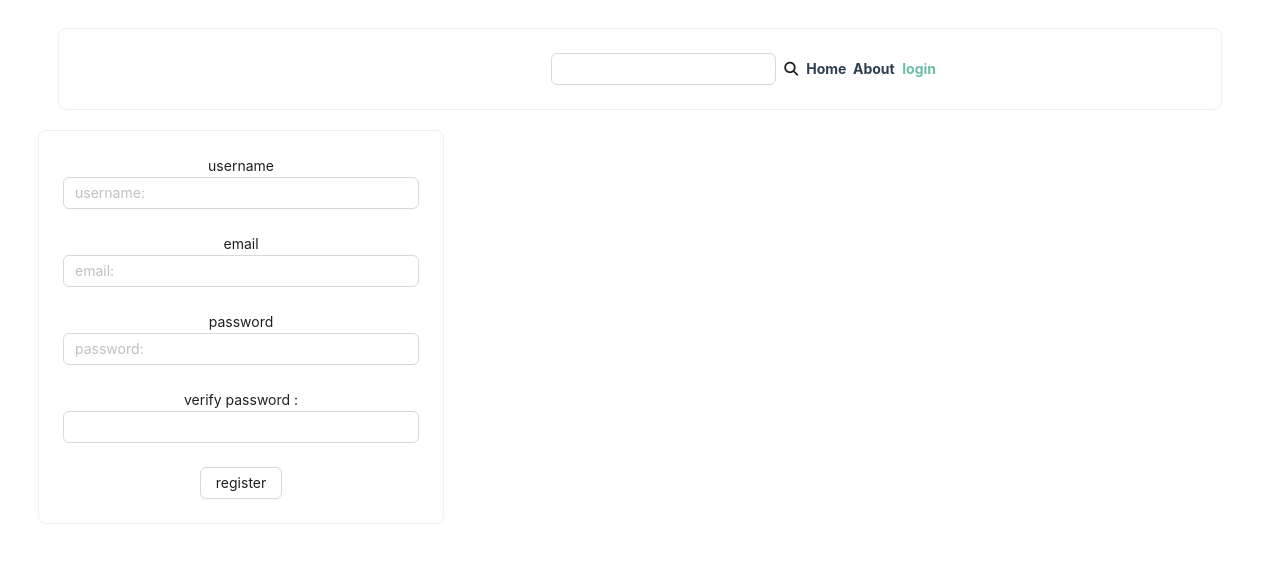
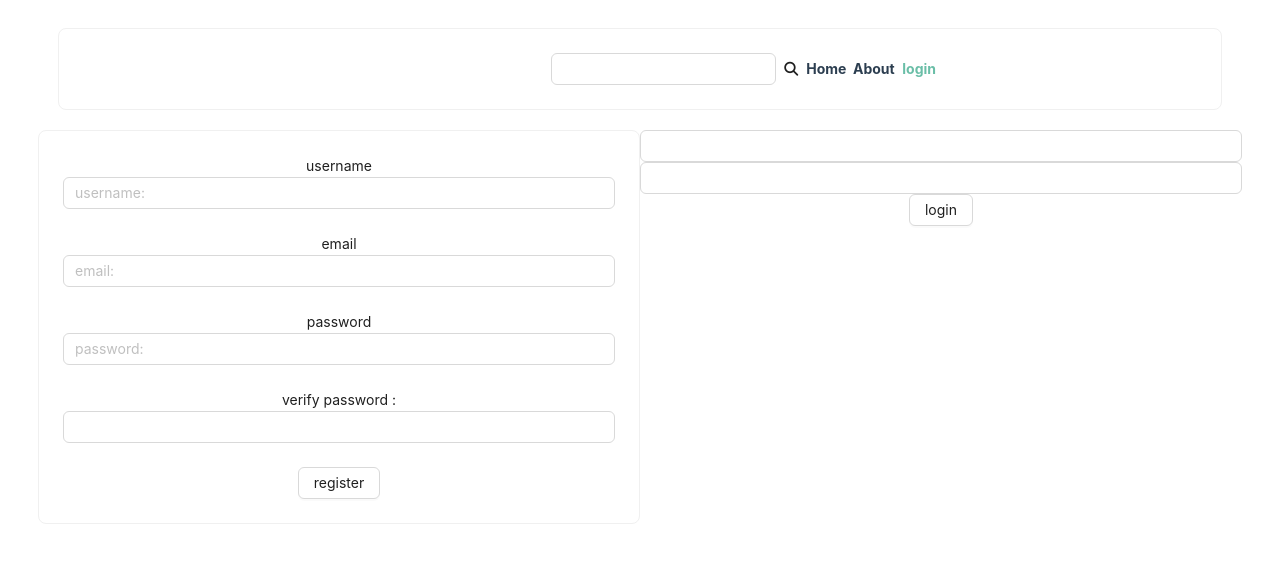
Before and after one commit to tuuguuwastaken/soc-front-app, a Vue app: page /login in a window 1280 px wide. Shown: the top 562 px of the page. Built offline with nearby package versions, Linux system fonts and the light colour scheme; no server answers.

Commit message:
login stuff made

```diff
--- a/src/services/interceptor/interceptor.js
+++ b/src/services/interceptor/interceptor.js
@@ -2,15 +2,8 @@ import axios from 'axios';
 import { env } from '@/environment/environment';
 
 const instance = axios.create();
+let backendUrl = env.api
 
-const isLocalAvailable = checkLocalAvailability();
-let backendUrl = ''
-
-if(isLocalAvailable){
-  backendUrl = env.local
-} else {
-  backendUrl = env.api
-}
 
 
 if (backendUrl) {
@@ -39,14 +32,3 @@ if (backendUrl) {
 }
 
 export default instance;
-
-async function checkLocalAvailability() {
-  try {
-    const response = await axios.get(env.local);
-    if(response.status === 200){
-      return true
-    }
-  } catch (error) {
-    return false;
-  }
-}
--- a/src/services/main/userService.js
+++ b/src/services/main/userService.js
@@ -16,6 +16,14 @@ class UserService {
             email:email,
         })
     }
+
+    static loginUser(tag,password){
+        return instance.post(`${api}${baseURL}/login`, {
+            tag:tag,
+            password:password
+        })
+    }
+
 }
 
 export default UserService;
--- a/src/views/login/login.vue
+++ b/src/views/login/login.vue
@@ -1,27 +1,38 @@
 <template>
   <a-row>
-    <a-col>
+    <a-col :span="12">
       <a-card>
         <a-form>
           <a-form-item>
             <label>username</label>
-            <a-input v-model="username" placeholder="username:"/>
+            <a-input v-model:value="username"  id="username" placeholder="username:"/>
           </a-form-item>
           <a-form-item>
             <label>email</label>
-            <a-input v-model="email" placeholder="email:"></a-input>
+            <a-input v-model:value="email" placeholder="email:"></a-input>
           </a-form-item>
           <a-form-item>
             <label>password</label>
-            <a-input v-model="password" placeholder="password: "></a-input>
+            <a-input v-model:value="password" placeholder="password: "></a-input>
           </a-form-item>
           <a-form-item>
             <label> verify password :</label>
-            <a-input v-model="password_verify" @change="verifyPassword"></a-input>
+            <a-input v-model:value="password_verify" @change="verifyPassword"></a-input>
           </a-form-item>
-          <a-button @click="register"> register</a-button>
         </a-form>
+        <a-button @click="register">register</a-button>
       </a-card>
+    </a-col>
+    <a-col :span="12">
+      <a-input v-model:value="login_tag" aria-placeholder="tag">
+
+      </a-input>
+      <a-input v-model:value="login_pass" aria-placeholder="pass">
+
+      </a-input>
+      <a-button @click="login">
+        login
+      </a-button>
     </a-col>
   </a-row>
 </template>
@@ -38,17 +49,21 @@ export default {
       email:'',
       password_verify:'',
       password_same: false,
+      login_tag:'',
+      login_pass:"",
     }
   },
   methods:{
     verifyPassword(){
       if(this.password == this.password_verify){
+
         this.password_same = true;
       } else {
         this.password_same = false;
       }
     },
     register(){
+      console.log(this.username,this.password,this.email)
       if(this.password_same){
         UserService.registerUser(this.username,this.password,this.email)
             .then(res =>{
@@ -60,6 +75,19 @@ export default {
       } else {
         alert('password not the same')
       }
+    },
+    login(){
+      console.log(this.login_tag,this.login_pass)
+      UserService.loginUser(this.login_tag,this.login_pass)
+          .then(res => {
+            if(res.data.login_status){
+              localStorage.setItem('token',res.data.userid)
+              this.$router.push('/')
+            }
+          })
+          .catch(err =>{
+            console.log(err)
+          })
     }
   }
 }
```
